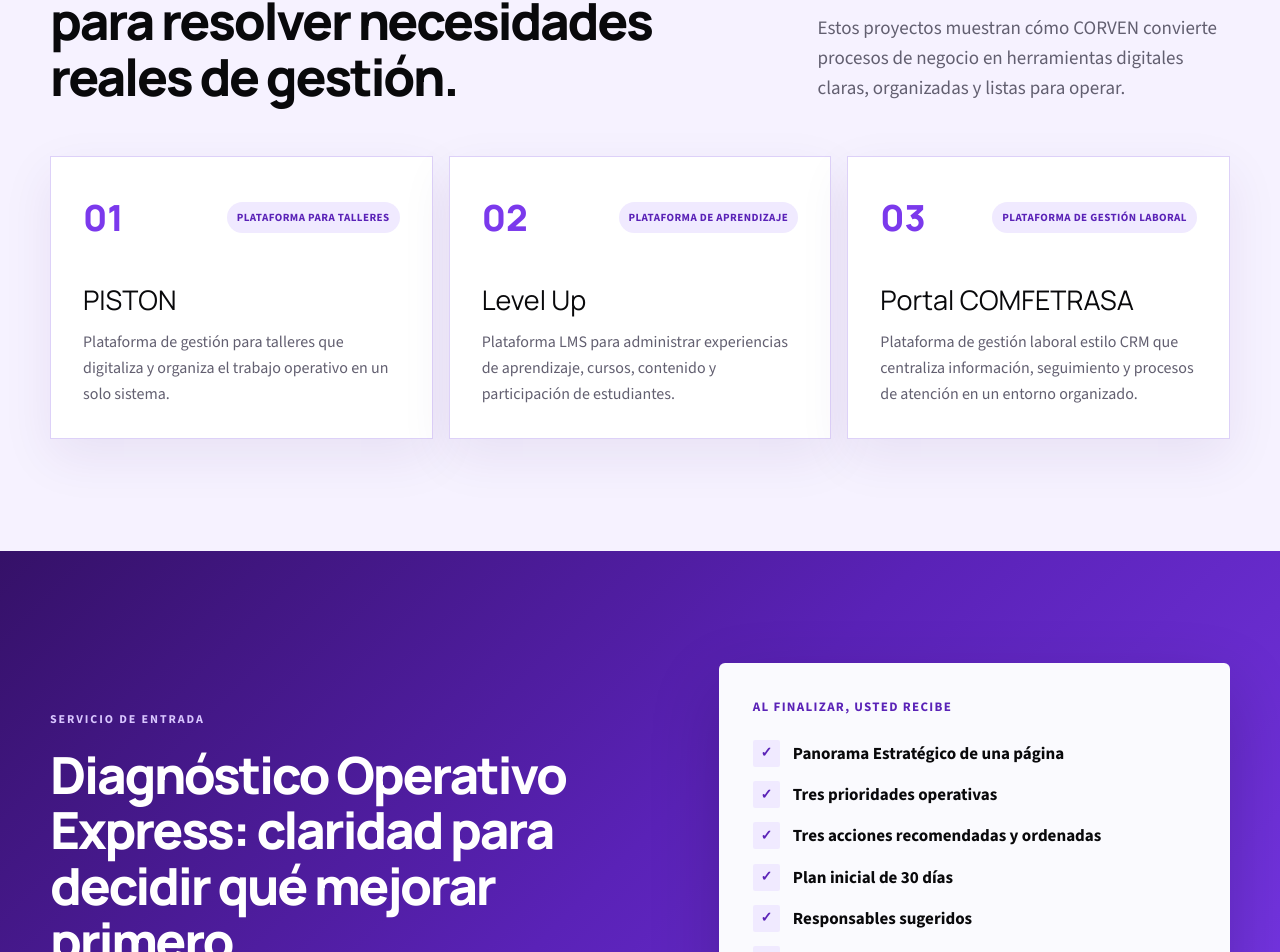
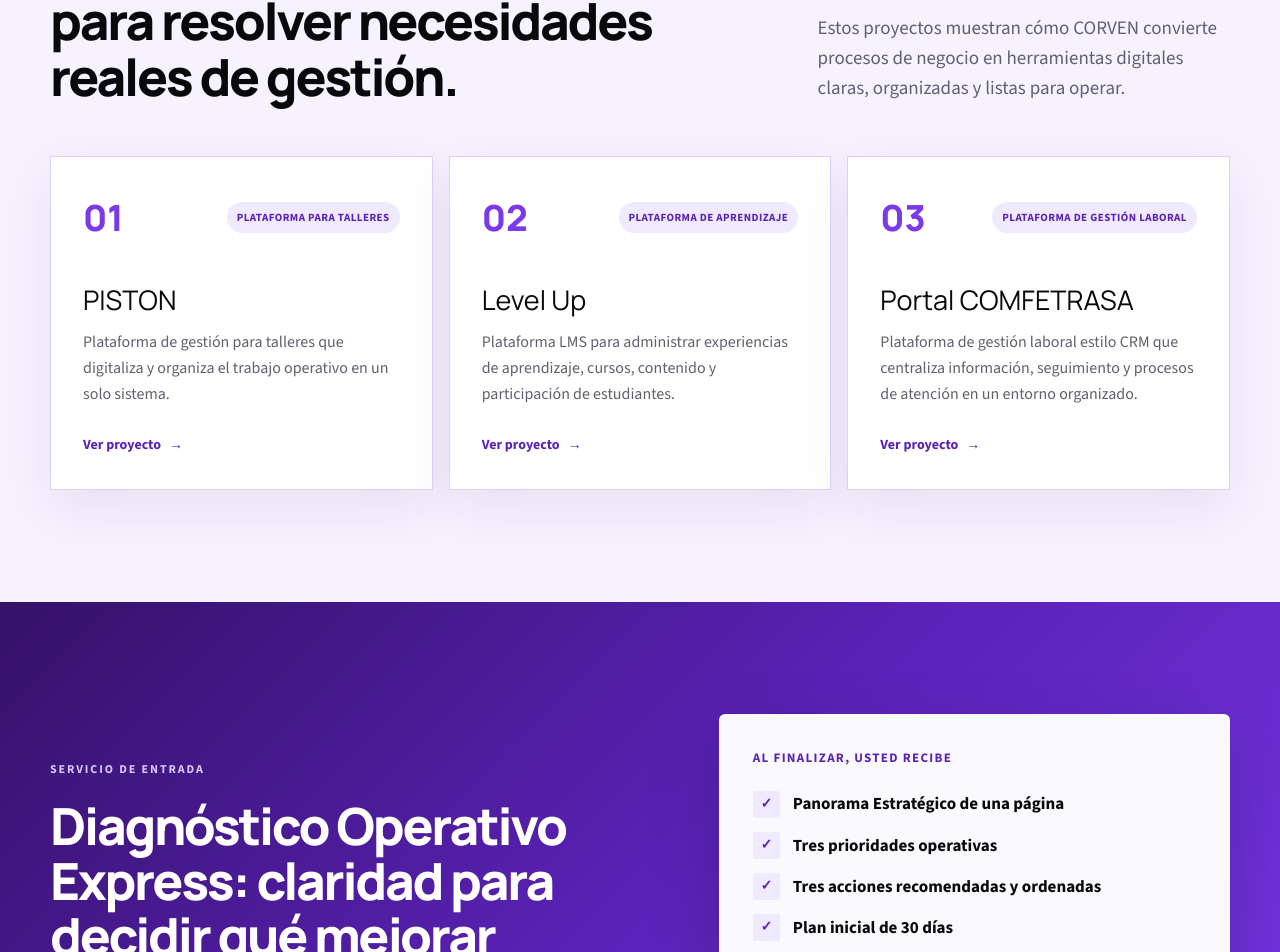
Before and after one commit to macm2811-blip/CorvenWebsite, a Next.js app: page / in a window 1280 px wide. Shown: the part 1758-2710 px from the top of the page. Built offline with nearby package versions, Linux system fonts and the light colour scheme; no server answers.

Commit message:
Link CORVEN portfolio projects

```diff
--- a/src/app/globals.css
+++ b/src/app/globals.css
@@ -176,12 +176,16 @@ button, input, textarea, select { font: inherit; }
 
 .section-portfolio { background: #f6f2ff; }
 .portfolio-grid { display: grid; grid-template-columns: repeat(3, 1fr); gap: 16px; }
-.portfolio-card { min-height: 280px; padding: 32px; border: 1px solid #ddd1f8; background: white; box-shadow: 0 18px 48px rgba(67, 31, 117, .08); }
+.portfolio-card { display: flex; min-height: 300px; flex-direction: column; padding: 32px; border: 1px solid #ddd1f8; background: white; box-shadow: 0 18px 48px rgba(67, 31, 117, .08); }
 .portfolio-meta { display: flex; align-items: center; justify-content: space-between; gap: 18px; }
 .portfolio-meta > span { color: var(--teal-600); font-family: var(--font-display), sans-serif; font-size: 36px; font-weight: 800; }
 .portfolio-meta small { padding: 7px 10px; border-radius: 999px; background: var(--teal-100); color: var(--teal-700); font-size: 11px; font-weight: 800; letter-spacing: .04em; text-align: right; text-transform: uppercase; }
 .portfolio-card h3 { margin: 38px 0 14px; color: var(--navy-950); font-family: var(--font-display), sans-serif; font-size: 27px; line-height: 1.15; }
 .portfolio-card p { margin: 0; color: var(--muted); font-size: 16px; }
+.portfolio-link { display: inline-flex; align-items: center; gap: 8px; width: fit-content; margin-top: auto; padding-top: 28px; color: var(--teal-700); font-size: 14px; font-weight: 800; text-decoration: none; }
+.portfolio-link span { transition: transform .2s ease; }
+.portfolio-link:hover span { transform: translateX(4px); }
+.portfolio-link:focus-visible { border-radius: 4px; outline: 3px solid rgba(123, 57, 236, .28); outline-offset: 4px; }
 
 .section-diagnostic { position: relative; background: linear-gradient(135deg, #351168 0%, #5a22b7 48%, #7b39ec 100%); color: white; }
 .diagnostic-grid { display: grid; grid-template-columns: 1fr .88fr; align-items: center; gap: 88px; }
--- a/src/components/home-page.tsx
+++ b/src/components/home-page.tsx
@@ -27,10 +27,11 @@ const content = {
       eyebrow: "Portafolio CORVEN",
       title: "Plataformas desarrolladas para resolver necesidades reales de gestión.",
       intro: "Estos proyectos muestran cómo CORVEN convierte procesos de negocio en herramientas digitales claras, organizadas y listas para operar.",
+      linkLabel: "Ver proyecto",
       items: [
-        ["01", "PISTON", "Plataforma de gestión para talleres que digitaliza y organiza el trabajo operativo en un solo sistema.", "Plataforma para talleres"],
-        ["02", "Level Up", "Plataforma LMS para administrar experiencias de aprendizaje, cursos, contenido y participación de estudiantes.", "Plataforma de aprendizaje"],
-        ["03", "Portal COMFETRASA", "Plataforma de gestión laboral estilo CRM que centraliza información, seguimiento y procesos de atención en un entorno organizado.", "Plataforma de gestión laboral"],
+        ["01", "PISTON", "Plataforma de gestión para talleres que digitaliza y organiza el trabajo operativo en un solo sistema.", "Plataforma para talleres", "https://manufacturing-os.vercel.app/login"],
+        ["02", "Level Up", "Plataforma LMS para administrar experiencias de aprendizaje, cursos, contenido y participación de estudiantes.", "Plataforma de aprendizaje", "/demo/learning"],
+        ["03", "Portal COMFETRASA", "Plataforma de gestión laboral estilo CRM que centraliza información, seguimiento y procesos de atención en un entorno organizado.", "Plataforma de gestión laboral", "https://comfetrasa-git-pruebas-malcon-corea.vercel.app"],
       ],
     },
     pricing: {
@@ -112,10 +113,11 @@ const content = {
       eyebrow: "CORVEN portfolio",
       title: "Platforms developed to solve real management needs.",
       intro: "These projects show how CORVEN turns business processes into clear, organized digital tools that are ready to operate.",
+      linkLabel: "View project",
       items: [
-        ["01", "PISTON", "A workshop management platform that digitizes and organizes operational work in a single system.", "Workshop platform"],
-        ["02", "Level Up", "An LMS platform for managing learning experiences, courses, content, and student participation.", "Learning platform"],
-        ["03", "COMFETRASA Portal", "A CRM-style workforce management platform that centralizes information, follow-up, and service processes in one organized environment.", "Workforce management platform"],
+        ["01", "PISTON", "A workshop management platform that digitizes and organizes operational work in a single system.", "Workshop platform", "https://manufacturing-os.vercel.app/login"],
+        ["02", "Level Up", "An LMS platform for managing learning experiences, courses, content, and student participation.", "Learning platform", "/demo/learning"],
+        ["03", "COMFETRASA Portal", "A CRM-style workforce management platform that centralizes information, follow-up, and service processes in one organized environment.", "Workforce management platform", "https://comfetrasa-git-pruebas-malcon-corea.vercel.app"],
       ],
     },
     pricing: {
@@ -199,7 +201,7 @@ export function HomePage({ locale }: { locale: Locale }) {
         <section className="section section-portfolio" id={c.ids.portfolio}>
           <div className="container">
             <div className="section-heading heading-split"><div><p className="eyebrow">{c.portfolio.eyebrow}</p><h2>{c.portfolio.title}</h2></div><p>{c.portfolio.intro}</p></div>
-            <div className="portfolio-grid">{c.portfolio.items.map(([number, title, text, status]) => <article className="portfolio-card" key={number}><div className="portfolio-meta"><span>{number}</span><small>{status}</small></div><h3>{title}</h3><p>{text}</p></article>)}</div>
+            <div className="portfolio-grid">{c.portfolio.items.map(([number, title, text, status, url]) => <article className="portfolio-card" key={number}><div className="portfolio-meta"><span>{number}</span><small>{status}</small></div><h3>{title}</h3><p>{text}</p><a className="portfolio-link" href={url} {...(url.startsWith("http") ? { target: "_blank", rel: "noreferrer" } : {})}>{c.portfolio.linkLabel}<span aria-hidden="true">→</span></a></article>)}</div>
           </div>
         </section>
         <section className="section section-diagnostic" id={c.ids.diagnostic}><div className="container diagnostic-grid"><div className="diagnostic-copy"><p className="eyebrow eyebrow-light">{c.diagnostic.eyebrow}</p><h2>{c.diagnostic.title}</h2><p>{c.diagnostic.intro}</p></div><div className="deliverables-card"><p className="card-kicker">{c.diagnostic.deliverablesTitle}</p><ul>{c.diagnostic.deliverables.map((item) => <li key={item}><span aria-hidden="true">✓</span>{item}</li>)}</ul><p className="deliverables-note">{c.diagnostic.note}</p></div></div></section>
```
